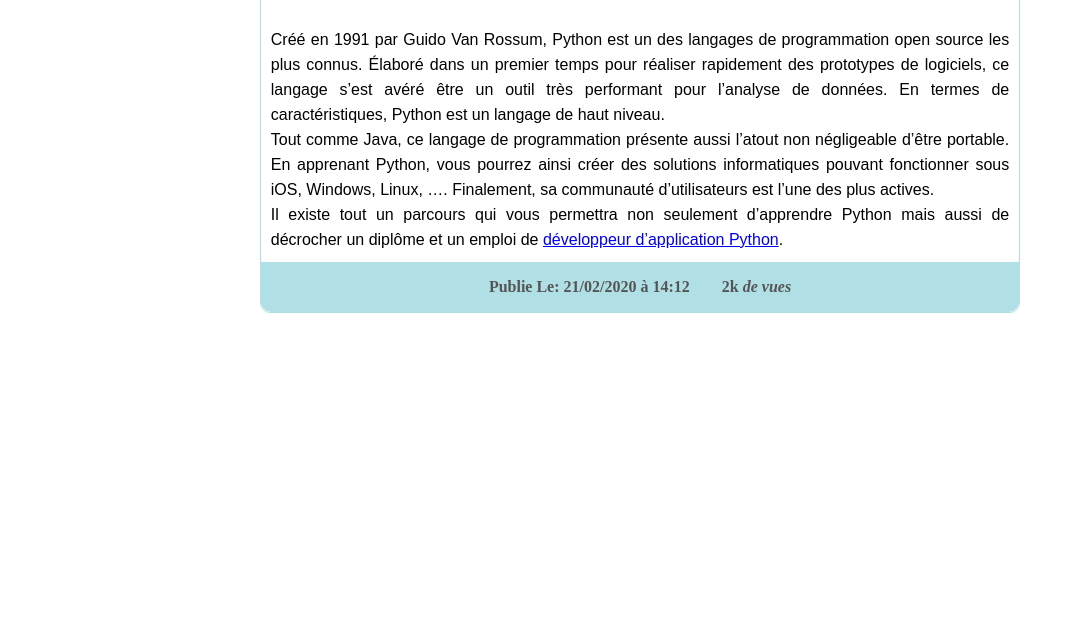
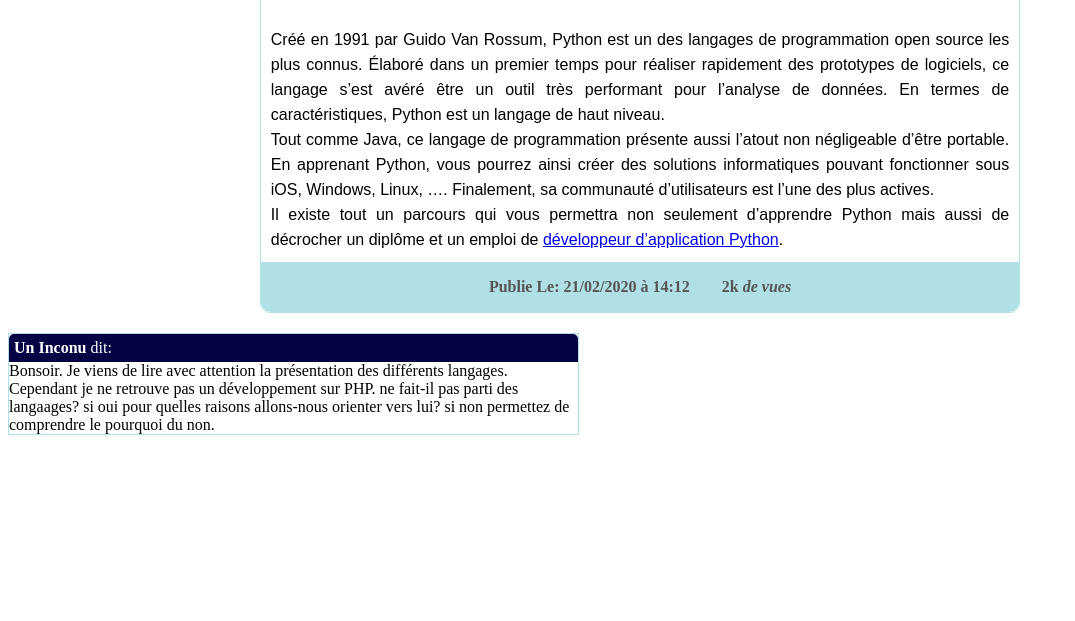
Before and after one commit to lesage20/club-python, a plain HTML site: page singlearticle.html in a window 1280 px wide. Shown: the part 179-800 px from the top of the page, without its empty margins (0-1075 px from the left). Drawn offline with Linux system fonts and the light colour scheme.

Commit message:
modification

```diff
--- a/css/singlearticle.css
+++ b/css/singlearticle.css
@@ -20,6 +20,7 @@
 
 .article-header div img{
     animation: rotate 3s linear infinite;
+    animation-direction: alternate-reverse;
     border-radius: 50%;
     border: 1px solid blue;
     margin: 5px;
@@ -56,12 +57,25 @@
 
 @keyframes rotate{
     0%{
-        border-color: blue;
+        background-color: blue;
         transform: rotateY(0deg);
     }
 
     100%{
-        border-color: fuchsia;
+        background-color: yellow;
         transform: rotateY(360deg);
     }
 }
+
+.commentaire{
+    border: 1px solid rgb(176, 224, 230);
+    min-width: 200px;
+    width: 45%;
+}
+
+.commentaire-header{
+    background-color: rgb(3, 3, 68);
+    color: #fff;
+    padding: 5px;
+    border-radius: 5px 5px 0 0;
+}
--- a/singlearticle.html
+++ b/singlearticle.html
@@ -35,7 +35,9 @@
             Windows, Linux, …. Finalement, sa communauté d’utilisateurs est l’une des plus actives.
             <br>
             Il existe tout un parcours qui vous permettra non seulement d’apprendre Python mais aussi de décrocher
-            un diplôme et un emploi de <a href="https://openclassrooms.com/fr/paths/68-developpeur-dapplication-python">développeur d’application Python</a>.
+            un diplôme et un emploi de <a
+                href="https://openclassrooms.com/fr/paths/68-developpeur-dapplication-python">développeur d’application
+                Python</a>.
         </div>
 
         <div class="artilce-footer">
@@ -47,7 +49,16 @@
     </section>
 
     <section class="commentaires">
-        <div class="commentaire"></div>
+        <div class="commentaire">
+            <div class="commentaire-header">
+                <b>Un Inconu</b> dit:
+            </div>
+            <div class="commentaire-body">
+                Bonsoir. Je viens de lire avec attention la présentation des différents langages. Cependant je ne
+                retrouve pas un développement sur PHP. ne fait-il pas parti des langaages? si oui pour quelles raisons
+                allons-nous orienter vers lui? si non permettez de comprendre le pourquoi du non.
+            </div>
+        </div>
     </section>
 
     <footer></footer>
```
